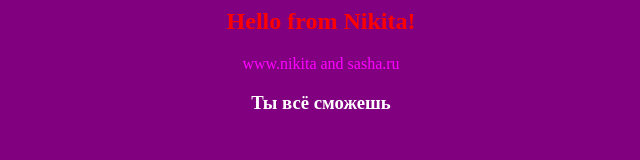
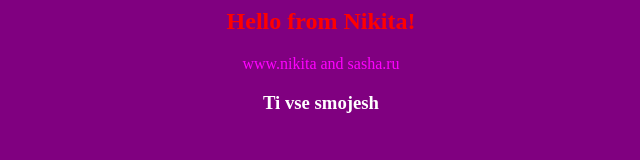
Before and after one commit to Nikitatut/app-for-jenkins, a plain HTML site: page index.html in a window 1280 px wide. Shown: the full height of the page, 319-959 px from the left. Drawn offline with Linux system fonts and the light colour scheme.

Commit message:
По русски не отображает хтмл пока что

```diff
--- a/index.html
+++ b/index.html
@@ -4,7 +4,7 @@
 <h2><font color=red>Hello from Nikita!</font></h2>
 
 <font color=magenta>www.nikita and sasha.ru</font>
-<h3><font color=white>Ты всё сможешь</font>
+<h3><font color=white>Ti vse smojesh</font>
 </center>
 </body>
 </html>
```
